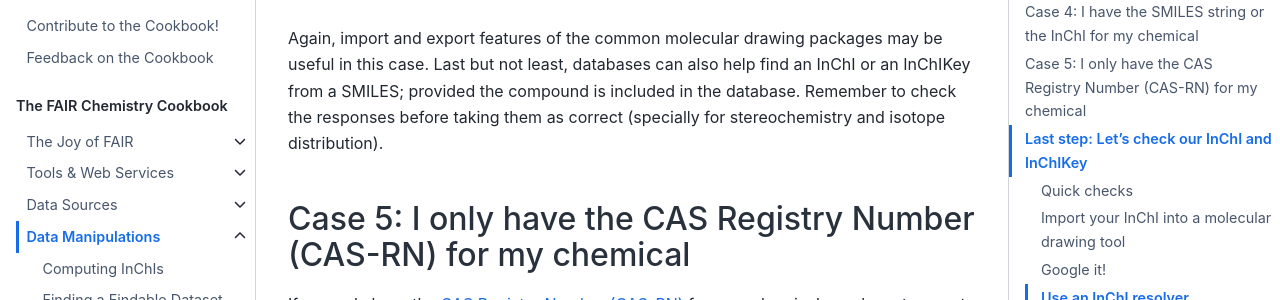
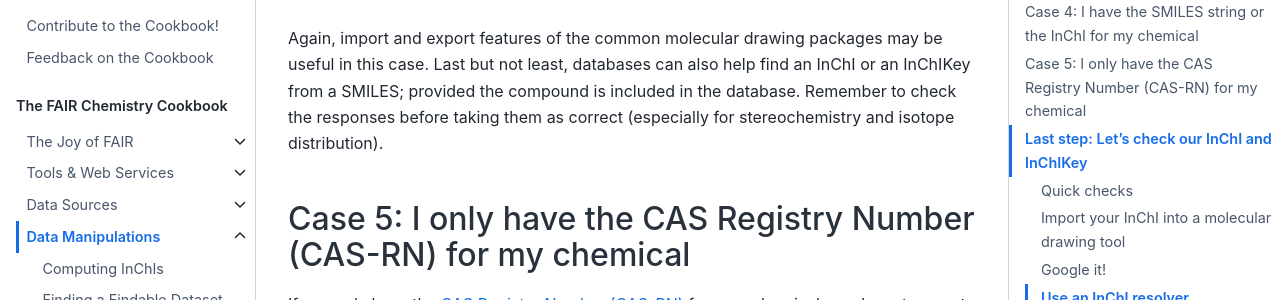
Before and after one commit to IUPAC/WFChemCookbook, a Jupyter Book: the page built from book/manipulations/using_inchi.md, in a window 1280 px wide and 900 px high, scrolled down 3616 px. Shown: the part 232-532 px from the top of the window. Built offline with Jupyter Book 1.0.4 settings and Sphinx 7.4.7 and the Sphinx Book theme 1.1.4, drawn with Linux system fonts in a browser that asks for light colours; comment, search, counter and statistics services are not loaded; some of the changed text lies outside the part shown.

Commit message:
minor typos and grammar fixes

```diff
--- a/book/manipulations/using_inchi.md
+++ b/book/manipulations/using_inchi.md
@@ -86,9 +86,9 @@
 
 Please be aware that complex InChIs can not be interpreted by the CACTUS Chemical Identifier Resolver.
 
-Again, import and export features of the common molecular drawing packages may be useful in this case.
-Last but not least, databases can also help find an InChI or an InChIKey from a SMILES; provided the compound is included in the database.
-Remember to check the responses before taking them as correct (specially for stereochemistry and isotope distribution).
+Again, import and export features of the common molecular drawing packages may be useful in this case. Last but not
+least, databases can also help find an InChI or an InChIKey from a SMILES; provided the compound is included in the database.
+Remember to check the responses before taking them as correct (especially for stereochemistry and isotope distribution).
 
 ## Case 5: I only have the CAS Registry Number (CAS-RN) for my chemical
 
```
Also changed, not shown: other parts of book/manipulations/using_inchi.md (+4 -4 lines).
